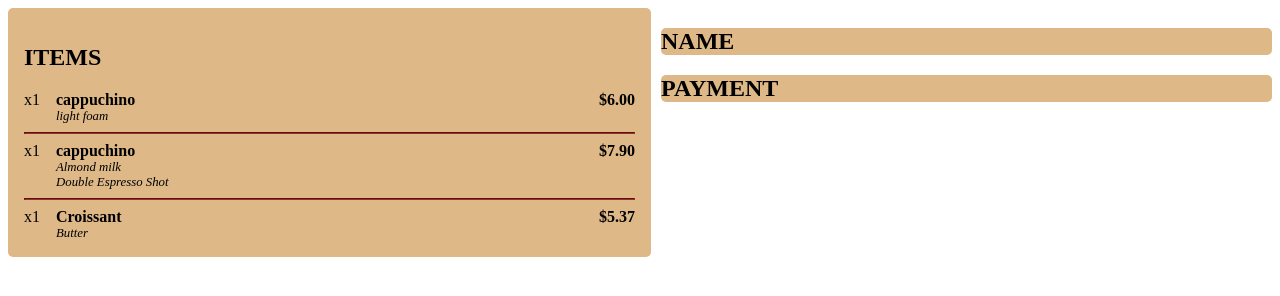
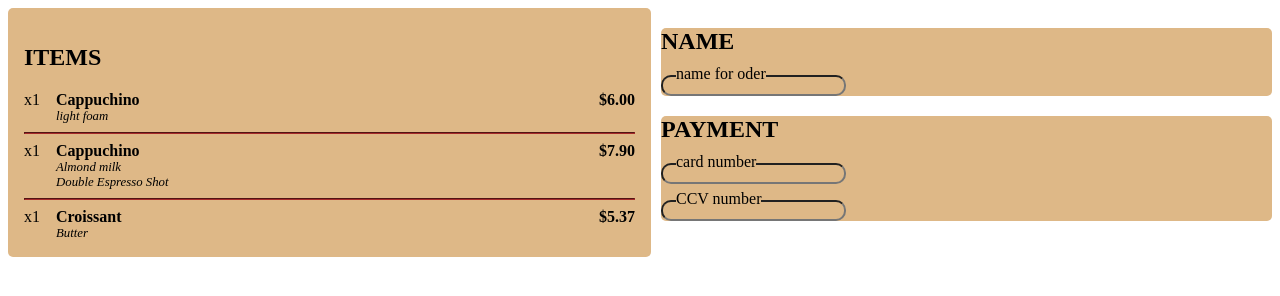
Before and after one commit to TrueForFun/css-project, a plain HTML site: page index.html in a window 1280 px wide. Drawn offline with Linux system fonts and the light colour scheme.

Commit message:
styleinputs

```diff
--- a/index.html
+++ b/index.html
@@ -54,6 +54,20 @@
         font-size: 0.8rem;
         font-style: italic;
       }
+      .input-container {
+        position: relative;
+      }
+
+      .input-container input {
+        background-color: burlywood;
+        border-radius: 10px;
+      }
+      .input-container label {
+        left: 15px;
+        top: -10px;
+        position: absolute;
+        background-color: burlywood;
+      }
     </style>
   </head>
 
@@ -67,7 +81,7 @@
             <div class="amount">x1</div>
 
             <div class="item-title">
-              <div class="main-title">cappuchino</div>
+              <div class="main-title">Cappuchino</div>
               <div class="extras">light foam</div>
             </div>
 
@@ -79,7 +93,7 @@
             <div class="amount">x1</div>
 
             <div class="item-title">
-              <div class="main-title">cappuchino</div>
+              <div class="main-title">Cappuchino</div>
               <div class="extras">Almond milk</div>
               <div class="extras">Double Espresso Shot</div>
             </div>
@@ -103,10 +117,23 @@
       <div class="the-right">
         <div class="coffee-choise">
           <h2>NAME</h2>
+          <div class="input-container">
+            <label for="name-for-order"> name for oder </label>
+            <input id="name-for-order" class="" type="text" />
+          </div>
         </div>
 
         <div class="coffee-choise">
           <h2>PAYMENT</h2>
+          <div class="input-container">
+            <label for="card-number">card number </label>
+            <input id="card-number" type="text" />
+          </div>
+          <div style="height: 1rem"></div>
+          <div class="input-container">
+            <label for="ccv">CCV number </label>
+            <input id="ccv" type="text" />
+          </div>
         </div>
       </div>
     </div>
```
